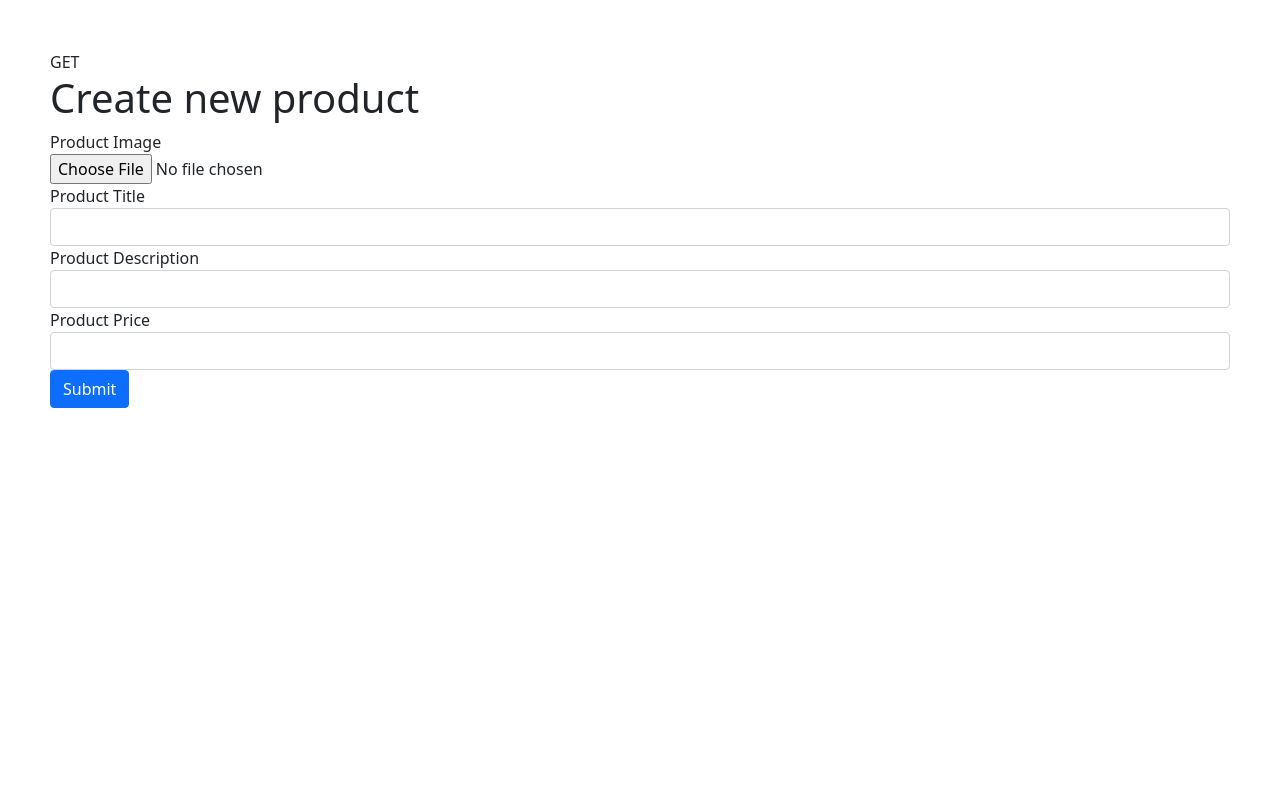
After one commit to VictorNuPe/PHP-course, a PHP site: page /14_product_crud/create.php in a window 1280 px wide. The commit adds this page. Run offline with PHP 8.4, Linux system fonts and the light colour scheme.

Commit message:
Products CRUD
O CRUD dos produtos foi feito da forma mais básica e rápida possível!

```diff
--- a/11_fs/index.php
+++ b/11_fs/index.php
@@ -9,10 +9,10 @@ echo __LINE__ . '<br>';// prints the current line of code
 // mkdir('test');
 
 // Rename directory
-//rename('test', 'test2');
+// rename('test', 'test2');
 
 // Delete directory
-//rmdir('test2');
+// rmdir('test2');
 
 // Read files and folders inside directory
 $files = scandir('../');
--- a/11_fs/sample.txt
+++ /dev/null
@@ -1 +0,0 @@
-Some content
--- /dev/null
+++ b/14_product_crud/app.css
@@ -0,0 +1,3 @@
+body {
+    padding: 50px;
+}
--- /dev/null
+++ b/14_product_crud/create.php
@@ -0,0 +1,68 @@
+<?php
+
+$pdo = new PDO('mysql:host=localhost;port=3306;dbname=products_crud', 'root', '');
+$pdo->setAttribute(PDO::ATTR_ERRMODE, PDO::ERRMODE_EXCEPTION);
+
+
+echo $_SERVER['REQUEST_METHOD'] . '<br>';
+if ($_SERVER['REQUEST_METHOD'] === 'POST') {
+    $title = $_POST['title'];
+    $description = $_POST['description'];
+    $price = $_POST['price'];
+    $date = date('Y-m-d H:i:s');
+
+    $statement =  $pdo->prepare("INSERT INTO products (title, image, description, price, create_date)
+                             VALUES(:title, :image, :description, :price, :date)
+                            ");
+
+    $statement->bindValue(':title', $title);
+    $statement->bindValue(':image', '');
+    $statement->bindValue(':description', $description);
+    $statement->bindValue(':price', $price);
+    $statement->bindValue(':date', $date);
+    $statement->execute();
+}
+?>
+
+<!doctype html>
+<html lang="en">
+  <head>
+    <!-- Required meta tags -->
+    <meta charset="utf-8">
+    <meta name="viewport" content="width=device-width, initial-scale=1">
+    <link rel="stylesheet" href="app.css">
+    <!-- Bootstrap CSS -->
+    <link href="https://cdn.jsdelivr.net/npm/bootstrap@5.0.0-beta3/dist/css/bootstrap.min.css" rel="stylesheet" integrity="sha384-eOJMYsd53ii+scO/bJGFsiCZc+5NDVN2yr8+0RDqr0Ql0h+rP48ckxlpbzKgwra6" crossorigin="anonymous">
+
+    <title>Products Crud</title>
+  </head>
+  <body>
+    <h1>Create new product</h1>
+
+    <form action="" method="post">
+        <div class="form-group">
+          <label>Product Image</label>
+          <br>
+          <input type="file" name="image">
+        </div>
+
+        <div class="form-group">
+          <label>Product Title</label>
+          <input class="form-control" type="text" name="title">
+        </div>
+        <div class="form-group">
+          <label>Product Description</label>
+          <input class="form-control" name="description">
+        </div>
+        <div class="form-group">
+          <label>Product Price</label>
+          <input type="number" step=".01" name="price" class="form-control" >
+        </div>
+        <button type="submit" class="btn btn-primary">Submit</button>
+    </form>
+
+
+</table>
+
+  </body>
+</html>
```
Also changed, not shown: 01_comments.php (+24 -2 lines), 12_oop/Person.php (added, +33 -0 lines), 12_oop/Student.php (added, +15 -0 lines), 12_oop/index.php (+24 -1 lines), 13_curl/index.php (+26 -1 lines), 14_product_crud/index.php (+60 -0 lines).
